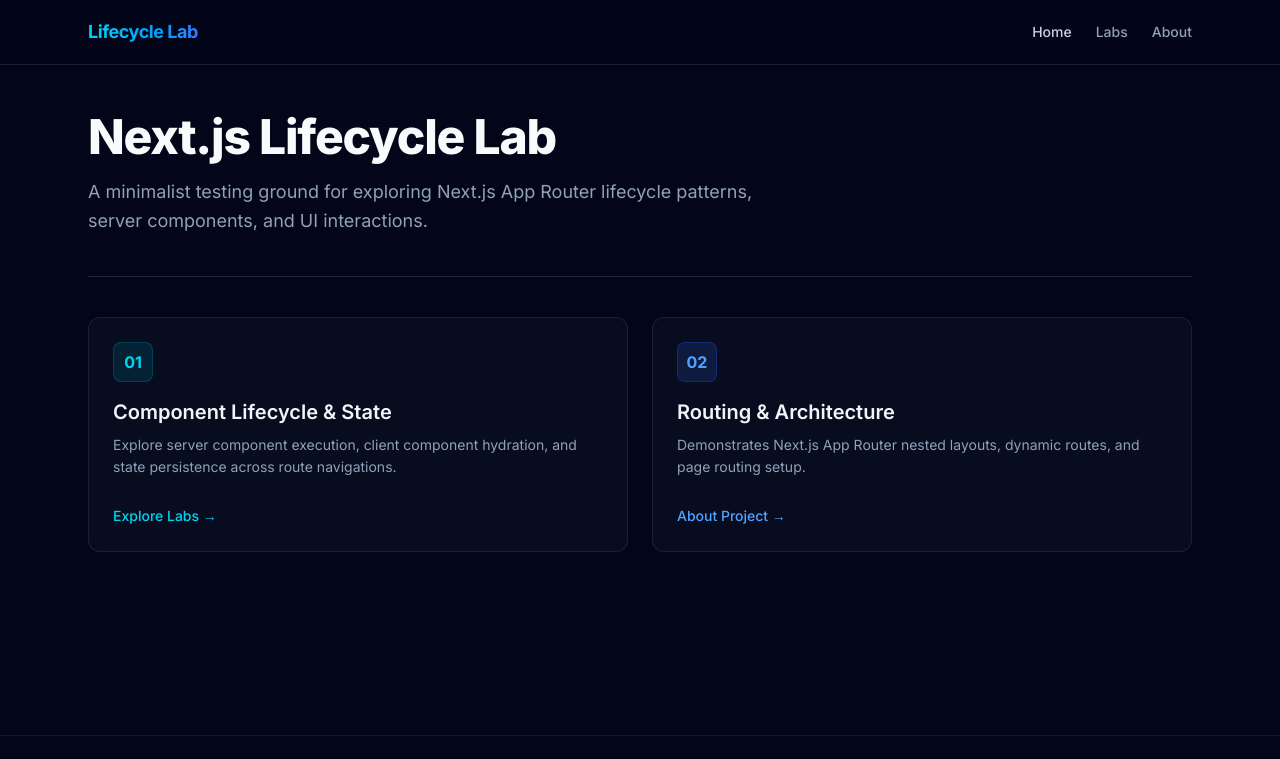
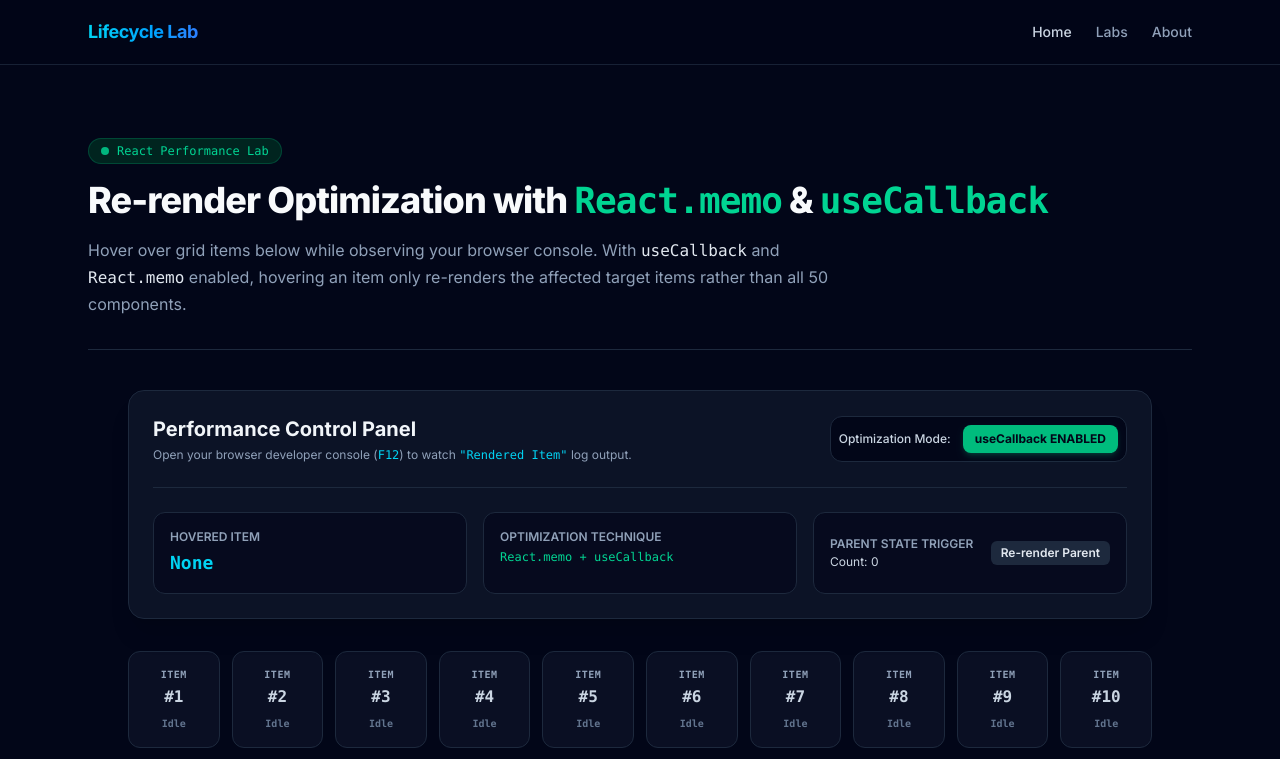
Before and after one commit to ProgrammerZain/nextjs-ui-patterns, a Next.js app: page / in a window 1280 px wide. Shown: the top 759 px of the page. Built offline with nearby package versions, Linux system fonts and the light colour scheme.

Commit message:
feat: optimize heavy grid renders using memo and callback

```diff
--- a/app/page.tsx
+++ b/app/page.tsx
@@ -1,54 +1,24 @@
-import Link from "next/link";
+import { OptimizedGrid } from "@/components/OptimizedGrid";
 
 export default function Home(): React.JSX.Element {
   return (
-    <div className="space-y-10">
-      <section className="space-y-4 border-b border-slate-800 pb-10">
-        <h1 className="text-4xl sm:text-5xl font-extrabold tracking-tight text-slate-50">
-          Next.js Lifecycle Lab
+    <div className="max-w-6xl mx-auto space-y-10 py-6">
+      {/* Header section */}
+      <section className="space-y-4 border-b border-slate-800 pb-8 text-center sm:text-left">
+        <div className="inline-flex items-center gap-2 px-3 py-1 rounded-full bg-emerald-950/80 border border-emerald-800/60 text-emerald-400 text-xs font-mono font-medium">
+          <span className="w-2 h-2 rounded-full bg-emerald-400 animate-pulse" />
+          <span>React Performance Lab</span>
+        </div>
+        <h1 className="text-3xl sm:text-4xl font-extrabold tracking-tight text-slate-50">
+          Re-render Optimization with <code className="text-emerald-400 font-mono">React.memo</code> &amp; <code className="text-emerald-400 font-mono">useCallback</code>
         </h1>
-        <p className="text-lg text-slate-400 max-w-2xl leading-relaxed">
-          A minimalist testing ground for exploring Next.js App Router lifecycle patterns, server components, and UI interactions.
+        <p className="text-slate-400 text-base max-w-3xl leading-relaxed">
+          Hover over grid items below while observing your browser console. With <code className="text-slate-200 font-mono">useCallback</code> and <code className="text-slate-200 font-mono">React.memo</code> enabled, hovering an item only re-renders the affected target items rather than all 50 components.
         </p>
       </section>
 
-      <section className="grid grid-cols-1 md:grid-cols-2 gap-6">
-        <div className="p-6 rounded-xl border border-slate-800/80 bg-slate-900/40 hover:border-cyan-500/50 transition-colors group">
-          <div className="w-10 h-10 rounded-lg bg-cyan-950/60 border border-cyan-800/50 flex items-center justify-center text-cyan-400 font-bold mb-4 group-hover:scale-105 transition-transform">
-            01
-          </div>
-          <h2 className="text-xl font-semibold text-slate-100 mb-2">
-            Component Lifecycle & State
-          </h2>
-          <p className="text-slate-400 text-sm mb-6 leading-relaxed">
-            Explore server component execution, client component hydration, and state persistence across route navigations.
-          </p>
-          <Link
-            href="/labs"
-            className="inline-flex items-center gap-2 text-sm font-medium text-cyan-400 hover:text-cyan-300 transition-colors"
-          >
-            Explore Labs &rarr;
-          </Link>
-        </div>
-
-        <div className="p-6 rounded-xl border border-slate-800/80 bg-slate-900/40 hover:border-blue-500/50 transition-colors group">
-          <div className="w-10 h-10 rounded-lg bg-blue-950/60 border border-blue-800/50 flex items-center justify-center text-blue-400 font-bold mb-4 group-hover:scale-105 transition-transform">
-            02
-          </div>
-          <h2 className="text-xl font-semibold text-slate-100 mb-2">
-            Routing & Architecture
-          </h2>
-          <p className="text-slate-400 text-sm mb-6 leading-relaxed">
-            Demonstrates Next.js App Router nested layouts, dynamic routes, and page routing setup.
-          </p>
-          <Link
-            href="/about"
-            className="inline-flex items-center gap-2 text-sm font-medium text-blue-400 hover:text-blue-300 transition-colors"
-          >
-            About Project &rarr;
-          </Link>
-        </div>
-      </section>
+      {/* Main Grid Component */}
+      <OptimizedGrid />
     </div>
   );
 }
--- /dev/null
+++ b/components/GridItem.tsx
@@ -0,0 +1,45 @@
+"use client";
+
+import { memo } from "react";
+
+interface GridItemProps {
+  id: number;
+  isHovered: boolean;
+  onHover: (id: number | null) => void;
+}
+
+function GridItemComponent({
+  id,
+  isHovered,
+  onHover,
+}: GridItemProps): React.JSX.Element {
+  // Log every time this item component re-renders
+  console.log("Rendered Item", id);
+
+  return (
+    <div
+      onMouseEnter={() => onHover(id)}
+      onMouseLeave={() => onHover(null)}
+      className={`p-4 rounded-xl border text-center font-mono text-xs font-semibold transition-all duration-200 select-none cursor-pointer ${
+        isHovered
+          ? "bg-cyan-500 border-cyan-400 text-slate-950 shadow-lg shadow-cyan-500/30 scale-105 z-10 ring-2 ring-cyan-300/50"
+          : "bg-slate-900/60 border-slate-800 text-slate-300 hover:border-slate-700 hover:bg-slate-800/80"
+      }`}
+    >
+      <div className="text-[10px] text-slate-400 uppercase tracking-wider mb-1">Item</div>
+      <div className="text-base font-bold font-mono">#{id}</div>
+      <div className="mt-2 text-[10px]">
+        {isHovered ? (
+          <span className="inline-block px-1.5 py-0.5 rounded bg-slate-950/80 text-cyan-300 font-medium">
+            Active
+          </span>
+        ) : (
+          <span className="text-slate-500">Idle</span>
+        )}
+      </div>
+    </div>
+  );
+}
+
+// React.memo prevents re-rendering if props (id, isHovered, onHover) have not changed
+export const GridItem = memo(GridItemComponent);
--- /dev/null
+++ b/components/OptimizedGrid.tsx
@@ -0,0 +1,104 @@
+"use client";
+
+import { useState, useCallback } from "react";
+import { GridItem } from "./GridItem";
+
+export function OptimizedGrid(): React.JSX.Element {
+  const [hoveredId, setHoveredId] = useState<number | null>(null);
+  const [useOptimization, setUseOptimization] = useState<boolean>(true);
+  const [unrelatedCount, setUnrelatedCount] = useState<number>(0);
+
+  // Generate 50 items array
+  const items = Array.from({ length: 50 }, (_, i) => i + 1);
+
+  // Optimized hover handler using useCallback (stable function reference)
+  const handleHoverCallback = useCallback((id: number | null) => {
+    setHoveredId(id);
+  }, []);
+
+  // Unoptimized hover handler (new inline reference created on every render)
+  const handleHoverUnoptimized = (id: number | null) => {
+    setHoveredId(id);
+  };
+
+  const currentHandler = useOptimization
+    ? handleHoverCallback
+    : handleHoverUnoptimized;
+
+  return (
+    <div className="space-y-8 max-w-5xl mx-auto">
+      {/* Control panel and state overview */}
+      <div className="p-6 rounded-2xl bg-slate-900/80 border border-slate-800 shadow-xl backdrop-blur-md space-y-6">
+        <div className="flex flex-col sm:flex-row items-start sm:items-center justify-between gap-4 border-b border-slate-800 pb-6">
+          <div>
+            <h2 className="text-xl font-bold text-slate-100 flex items-center gap-2">
+              Performance Control Panel
+            </h2>
+            <p className="text-xs text-slate-400 mt-1">
+              Open your browser developer console (<code className="text-cyan-400 font-mono">F12</code>) to watch <code className="text-cyan-400 font-mono">&quot;Rendered Item&quot;</code> log output.
+            </p>
+          </div>
+
+          {/* Toggle between useCallback optimization and unoptimized */}
+          <div className="flex items-center gap-3 bg-slate-950 p-2 rounded-xl border border-slate-800">
+            <span className="text-xs font-medium text-slate-300">
+              Optimization Mode:
+            </span>
+            <button
+              onClick={() => setUseOptimization(!useOptimization)}
+              className={`px-3 py-1.5 rounded-lg text-xs font-bold transition-all ${
+                useOptimization
+                  ? "bg-emerald-500 text-slate-950 shadow-md shadow-emerald-500/20"
+                  : "bg-rose-500 text-slate-950 shadow-md shadow-rose-500/20"
+              }`}
+            >
+              {useOptimization ? "useCallback ENABLED" : "DISABLED (Re-renders all)"}
+            </button>
+          </div>
+        </div>
+
+        {/* State Indicators */}
+        <div className="grid grid-cols-1 sm:grid-cols-3 gap-4">
+          <div className="p-4 rounded-xl bg-slate-950/60 border border-slate-800">
+            <div className="text-xs text-slate-400 uppercase font-semibold">Hovered Item</div>
+            <div className="text-lg font-mono font-bold text-cyan-400 mt-1">
+              {hoveredId !== null ? `#${hoveredId}` : "None"}
+            </div>
+          </div>
+
+          <div className="p-4 rounded-xl bg-slate-950/60 border border-slate-800">
+            <div className="text-xs text-slate-400 uppercase font-semibold">Optimization Technique</div>
+            <div className="text-xs font-mono text-emerald-400 mt-1">
+              React.memo + useCallback
+            </div>
+          </div>
+
+          <div className="p-4 rounded-xl bg-slate-950/60 border border-slate-800 flex items-center justify-between">
+            <div>
+              <div className="text-xs text-slate-400 uppercase font-semibold">Parent State Trigger</div>
+              <div className="text-xs text-slate-300 mt-0.5">Count: {unrelatedCount}</div>
+            </div>
+            <button
+              onClick={() => setUnrelatedCount((c) => c + 1)}
+              className="px-2.5 py-1 bg-slate-800 hover:bg-slate-700 text-slate-200 text-xs font-semibold rounded-md transition-colors"
+            >
+              Re-render Parent
+            </button>
+          </div>
+        </div>
+      </div>
+
+      {/* 50 Grid Items */}
+      <div className="grid grid-cols-2 sm:grid-cols-5 md:grid-cols-10 gap-3">
+        {items.map((id) => (
+          <GridItem
+            key={id}
+            id={id}
+            isHovered={hoveredId === id}
+            onHover={currentHandler}
+          />
+        ))}
+      </div>
+    </div>
+  );
+}
```
